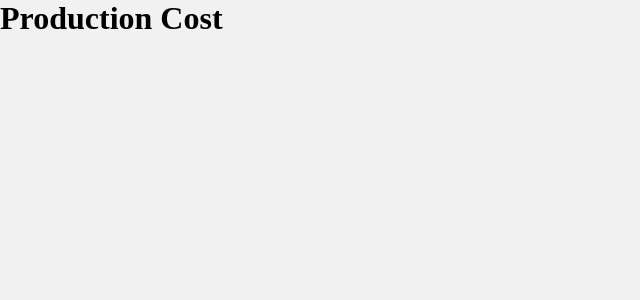
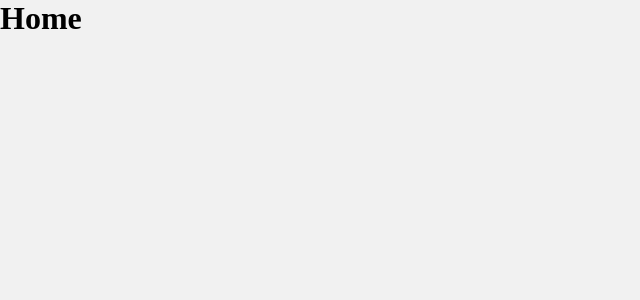
Before and after one commit to devlopesrenato/production-cost-frontend-react, a React (Vite) app: page /home in a window 1280 px wide. Shown: the top 300 px of the page, without its empty margins (0-640 px from the left). Built offline with nearby package versions, Linux system fonts and the light colour scheme.

Commit message:
configured the dom router and initial structure

```diff
--- a/package.json
+++ b/package.json
@@ -10,8 +10,12 @@
     "preview": "vite preview"
   },
   "dependencies": {
+    "localforage": "^1.10.0",
+    "match-sorter": "^6.3.4",
     "react": "^18.2.0",
     "react-dom": "^18.2.0",
+    "react-router-dom": "^6.22.1",
+    "sort-by": "^1.2.0",
     "styled-components": "^6.1.8"
   },
   "devDependencies": {
--- /dev/null
+++ b/src/App.tsx
@@ -0,0 +1,11 @@
+import { Outlet } from "react-router-dom";
+
+const App = () => {
+  return (
+    <div>
+      <Outlet />
+    </div>
+  );
+};
+
+export default App;
--- a/src/main.tsx
+++ b/src/main.tsx
@@ -1,10 +1,12 @@
 import React from "react";
 import ReactDOM from "react-dom/client";
 import GlobalStyles from "./styles/globalStyles.ts";
+import { RouterProvider } from "react-router-dom";
+import { router } from "./router.tsx";
 
 ReactDOM.createRoot(document.getElementById("root")!).render(
   <React.StrictMode>
     <GlobalStyles />
-    <h1>Production Cost</h1>
+    <RouterProvider router={router} />
   </React.StrictMode>
 );
--- /dev/null
+++ b/src/pages/Home/index.tsx
@@ -0,0 +1,5 @@
+const Home = () => {
+  return <h1>Home</h1>;
+};
+
+export default Home;
--- /dev/null
+++ b/src/pages/Login/index.tsx
@@ -0,0 +1,5 @@
+const Login = () => {
+  return <h1>Login</h1>;
+};
+
+export default Login;
--- /dev/null
+++ b/src/router.tsx
@@ -0,0 +1,22 @@
+import { createBrowserRouter } from "react-router-dom";
+import App from "./App";
+import Home from "./pages/Home";
+import Login from "./pages/Login";
+
+export const router = createBrowserRouter([
+  {
+    path: "/",
+    element: <App />,
+    errorElement: <h1>Page not found - 404</h1>,
+    children: [
+      {
+        path: "/home",
+        element: <Home />,
+      },
+    ],
+  },
+  {
+    path: "/login",
+    element: <Login />,
+  },
+]);
```
Also changed, not shown: 1 other file (tests, documents, lock files or other folders).
